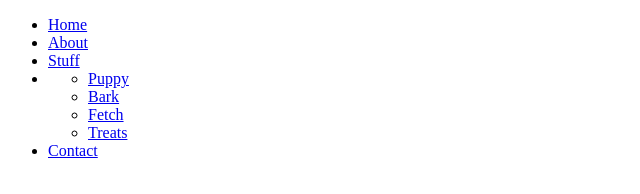
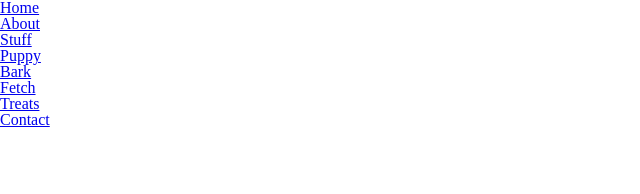
Before and after one commit to pardeepsingh2701-ops/week2, a plain HTML site: page index.html in a window 1280 px wide. Shown: the whole page, without its empty margins (0-640 px from the left). Drawn offline with Linux system fonts and the light colour scheme.

Commit message:
setting css

```diff
--- a/index.html
+++ b/index.html
@@ -3,7 +3,9 @@
 <head>
     <meta charset="UTF-8">
     <meta name="viewport" content="width=device-width, initial-scale=1.0">
+    <link rel="stylesheet" href="styles/styles.css"/>
     <title>Review of flex and grid</title>
+
 </head>
 <body>
     <div class="container">
--- /dev/null
+++ b/styles/styles.css
@@ -0,0 +1,51 @@
+/* http://meyerweb.com/eric/tools/css/reset/
+   v2.0 | 20110126
+   License: none (public domain)
+*/
+
+html, body, div, span, applet, object, iframe,
+h1, h2, h3, h4, h5, h6, p, blockquote, pre,
+a, abbr, acronym, address, big, cite, code,
+del, dfn, em, img, ins, kbd, q, s, samp,
+small, strike, strong, sub, sup, tt, var,
+b, u, i, center,
+dl, dt, dd, ol, ul, li,
+fieldset, form, label, legend,
+table, caption, tbody, tfoot, thead, tr, th, td,
+article, aside, canvas, details, embed,
+figure, figcaption, footer, header, hgroup,
+menu, nav, output, ruby, section, summary,
+time, mark, audio, video {
+	margin: 0;
+	padding: 0;
+	border: 0;
+	font-size: 100%;
+	font: inherit;
+	vertical-align: baseline;
+}
+/* HTML5 display-role reset for older browsers */
+article, aside, details, figcaption, figure,
+footer, header, hgroup, menu, nav, section {
+	display: block;
+}
+body {
+	line-height: 1;
+}
+ol, ul {
+	list-style: none;
+}
+blockquote, q {
+	quotes: none;
+}
+blockquote:before, blockquote:after,
+q:before, q:after {
+	content: '';
+	content: none;
+}
+table {
+	border-collapse: collapse;
+	border-spacing: 0;
+}
+
+/****************************************
+CSS Reset End
```
